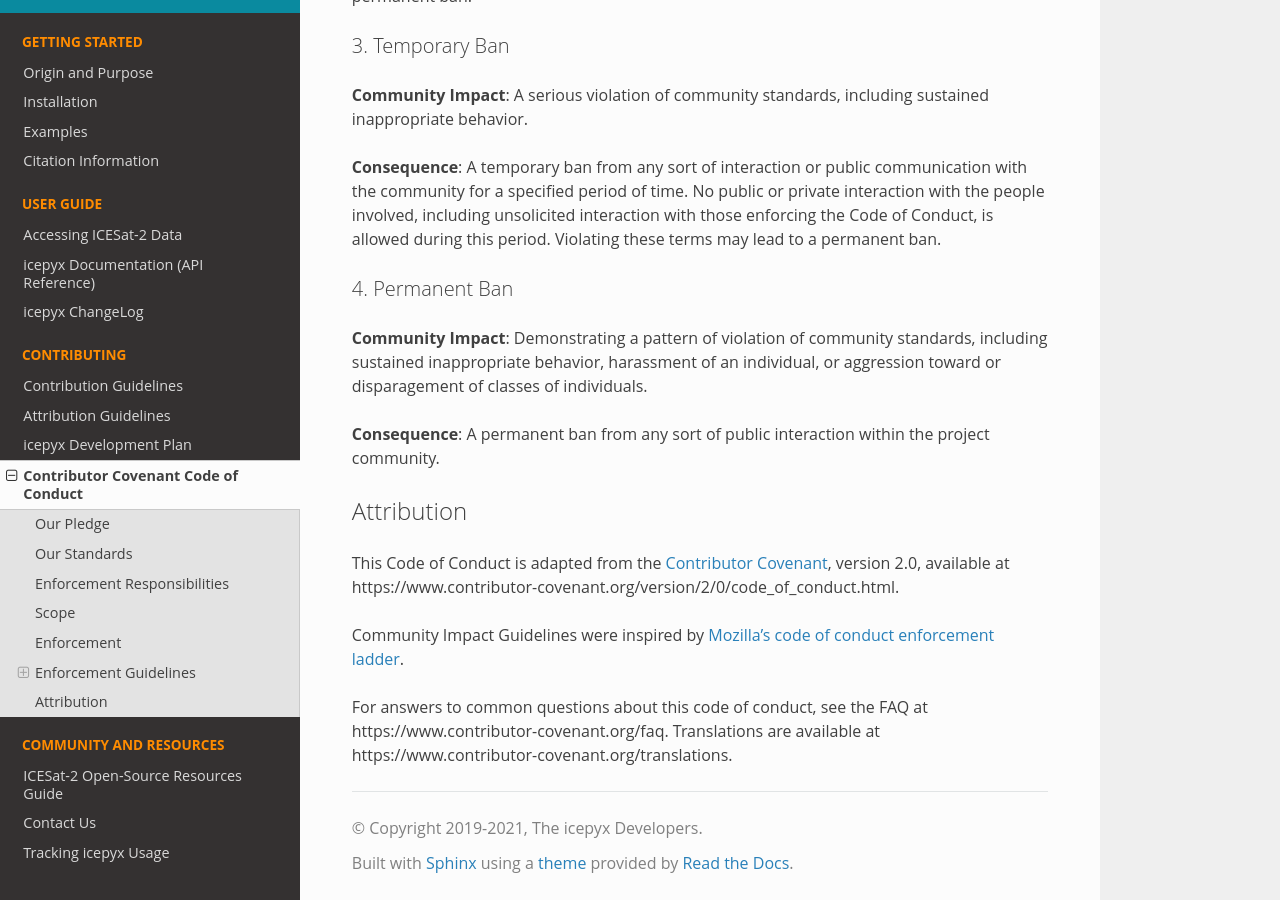
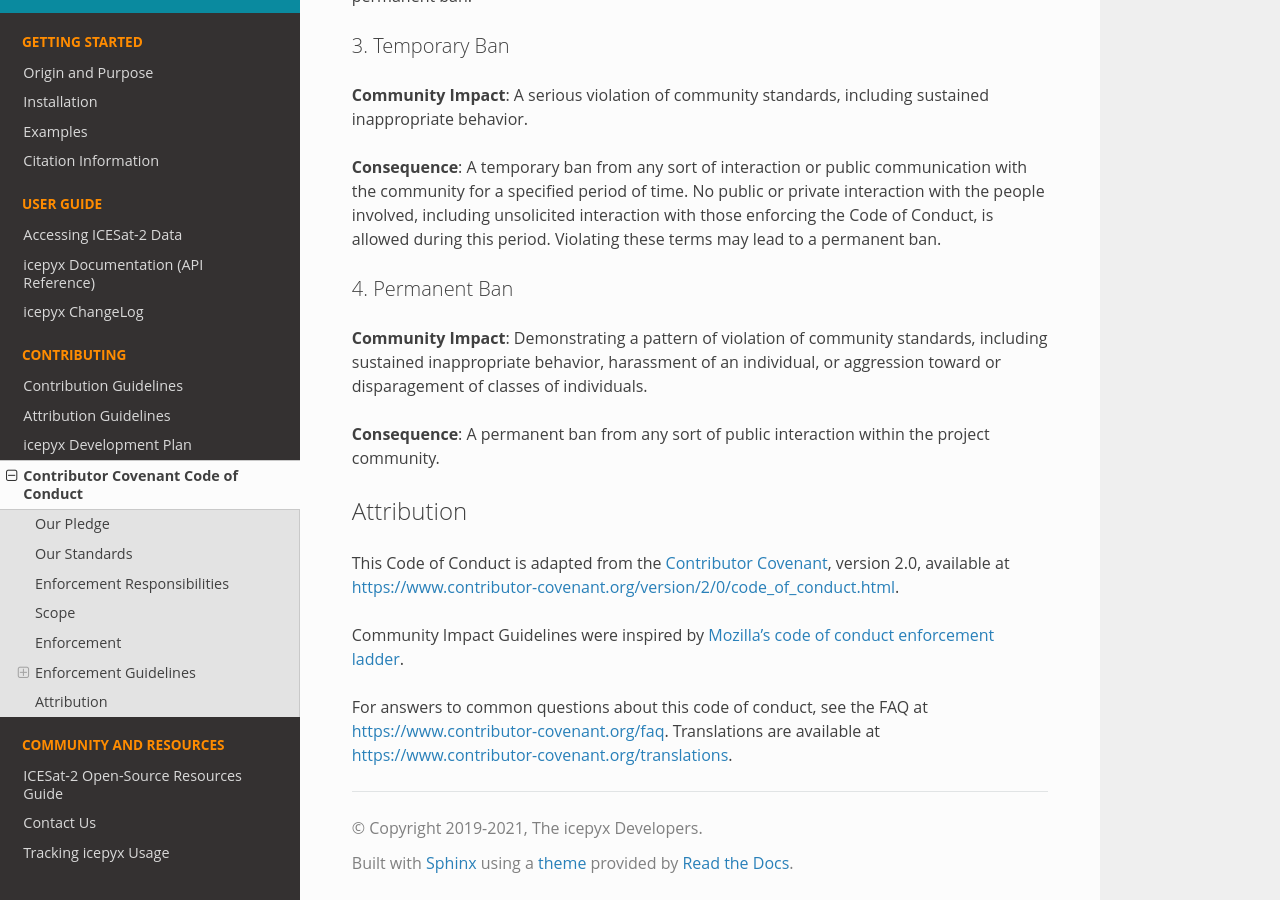
Before and after one commit to icesat2py/icepyx, a Sphinx documentation site: the page built from doc/source/contributing/code_of_conduct_link.md, in a window 1280 px wide and 900 px high, scrolled down 2165 px. Built offline with Sphinx 7.4.7 and the Read the Docs theme 2.0.0, drawn with Linux system fonts in a browser that asks for light colours; the version number could not be read and is left out.

Commit message:
Add linkify MyST extension to convert bare URLs to actual hyperlinks
See https://myst-parser.readthedocs.io/en/v0.13.6/using/syntax-optional.html#linkify. Converts https URLs into clickable links, e.g. those at the end of the Code of Conduct page.

```diff
--- a/doc/source/conf.py
+++ b/doc/source/conf.py
@@ -38,6 +38,9 @@ extensions = [
     "myst_nb",
     "contributors",  # custom extension, from pandas
     "sphinxcontrib.bibtex",
+]
+myst_enable_extensions = [
+    "linkify",
 ]
 
 source_suffix = {
--- a/requirements-docs.txt
+++ b/requirements-docs.txt
@@ -1,6 +1,7 @@
 gitpython
 myst-nb
 nbsphinx
+linkify-it-py
 pybtex
 pygithub
 sphinx_rtd_theme
```
